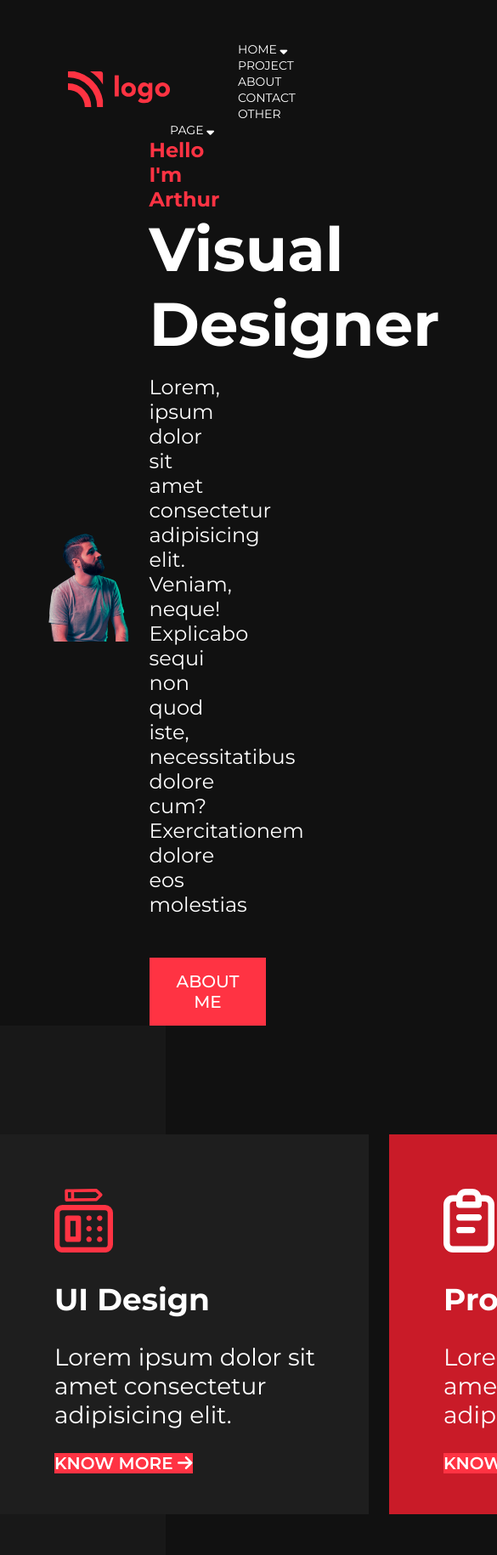
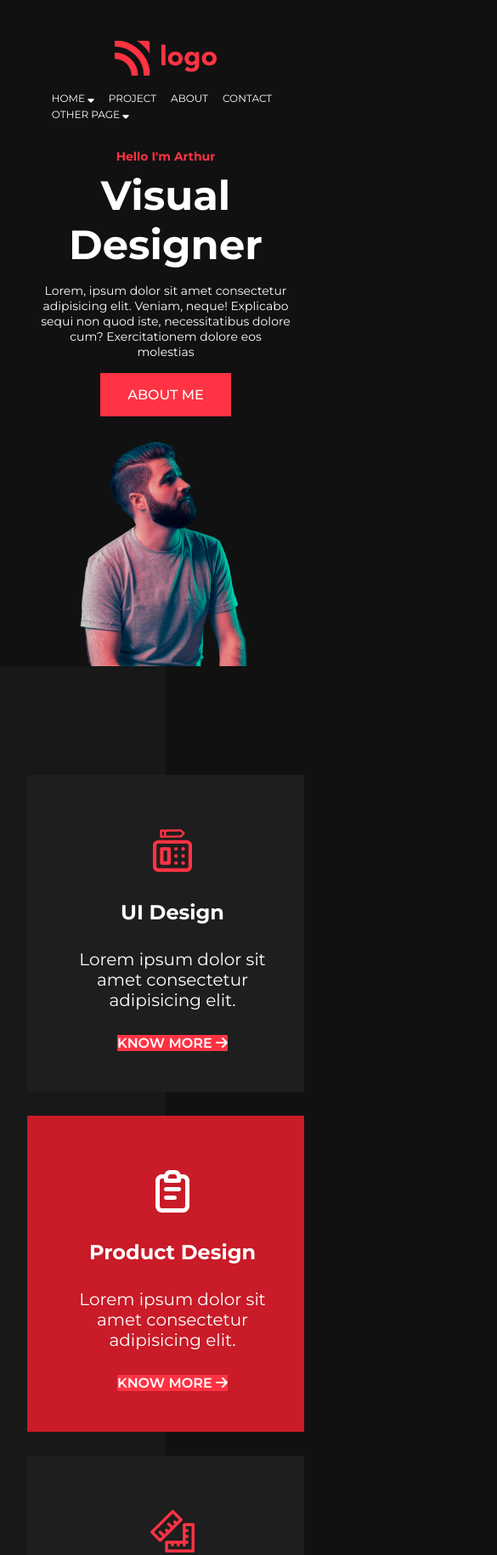
Before and after one commit to VipulBarjatya/HTML-CSS-Project-15, a plain HTML site: page index.html in a window 390 px wide. Shown: the top 1830 px of the page at 85% size, 585 px wide, since content can reach past the window. Drawn offline with Linux system fonts and the light colour scheme.

Commit message:
responsive

```diff
--- a/css/style.css
+++ b/css/style.css
@@ -30,7 +30,7 @@ a {
 }
 
 .container {
-    width: 1350px;
+    max-width: 1350px;
     margin: 0 auto;
 }
 
@@ -322,3 +322,178 @@ footer {
     left: 0;
     transform: translateX(-50%);
 }
+
+@media(max-width: 968px) {
+
+    .navbar {
+
+        margin: 3rem 3rem 0 3rem;
+    }
+
+    .nav-items a {
+        margin-left: 2rem;
+    }
+
+    .logo {
+        margin-left: 0;
+    }
+
+    .nav-items {
+        margin-right: 0rem;
+    }
+
+    .hero-section {
+        margin: 0 3rem;
+    }
+
+    .hero-img {
+        width: 100%;
+    }
+
+    .hero-right h3 {
+        font-size: 18px;
+    }
+
+    .hero-right h1 {
+        font-size: 54px;
+    }
+
+    .hero-right p {
+        font-size: 18px;
+    }
+
+    .hero-right {
+        padding-right: 0;
+    }
+
+    .btn {
+        font-size: 16px;
+    }
+
+    .skills {
+
+        gap: .75rem;
+        margin: 0 2rem 8rem 2rem;
+    }
+
+    .skill {
+        padding: 4rem 2rem 3rem 3rem;
+    }
+
+    .middle {
+        background-color: #c91b28;
+    }
+
+    .skill-img {
+        height: 50px;
+    }
+
+    .skill-heading {
+        font-size: 24px;
+    }
+
+    .skill-desc {
+        font-size: 20px;
+        margin-bottom: 1.8rem;
+    }
+
+    .skill-btn {
+        font-size: 16px;
+    }
+
+    .project-header {
+        justify-content: space-around;
+    }
+
+    .projects {
+        margin: 0 2rem 8rem 2rem;
+    }
+
+    .footer-logo {
+        display: none;
+    }
+}
+
+@media(max-width: 512px) {
+    .navbar {
+        flex-direction: column;
+        gap: 1rem;
+        margin-bottom: 2rem;
+    }
+
+    .nav-items a {
+        font-size: 12px;
+        margin-left: .8rem;
+    }
+
+    .hero-section {
+        grid-template-columns: 1fr;
+    }
+
+    .hero-left {
+        order: 2;
+    }
+
+    .hero-right {
+        text-align: center;
+    }
+
+    .hero-right h3 {
+        font-size: 14px;
+        margin-bottom: .5rem;
+    }
+
+    .hero-right h1 {
+        font-size: 48px;
+    }
+
+    .hero-right p {
+        font-size: 14px;
+        margin-bottom: 1rem;
+    }
+
+    .skills {
+        grid-template-columns: 1fr;
+    }
+
+    .skill {
+        margin-bottom: 1rem;
+        text-align: center;
+    }
+
+    .stats {
+        grid-template-columns: 1fr;
+        margin: 0 1rem 1rem 1rem;
+        padding-bottom: 4rem;
+    }
+
+    .project-header {
+        flex-direction: column;
+        justify-content: center;
+        text-align: center;
+        margin: 2rem .5rem;
+    }
+
+    .title h5 {
+        margin-bottom: 1rem;
+    }
+
+    .projects {
+        grid-template-columns: 1fr;
+    }
+
+    .callout {
+        grid-template-columns: 1fr;
+        text-align: center;
+    }
+
+    .callout-main {
+        font-size: 36px;
+    }
+
+    .callout-desc {
+        font-size: 14px;
+        padding: 0;
+        margin-bottom: 1rem;
+    }
+}
```
Also changed, not shown: 1 other file.
